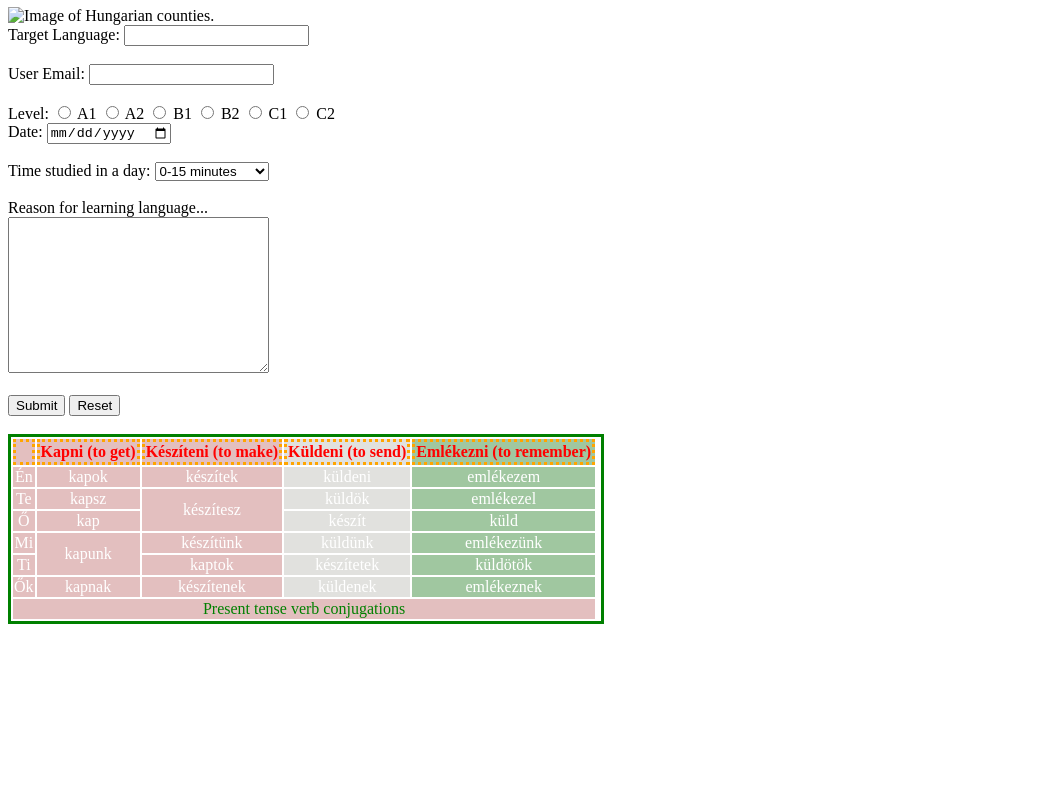
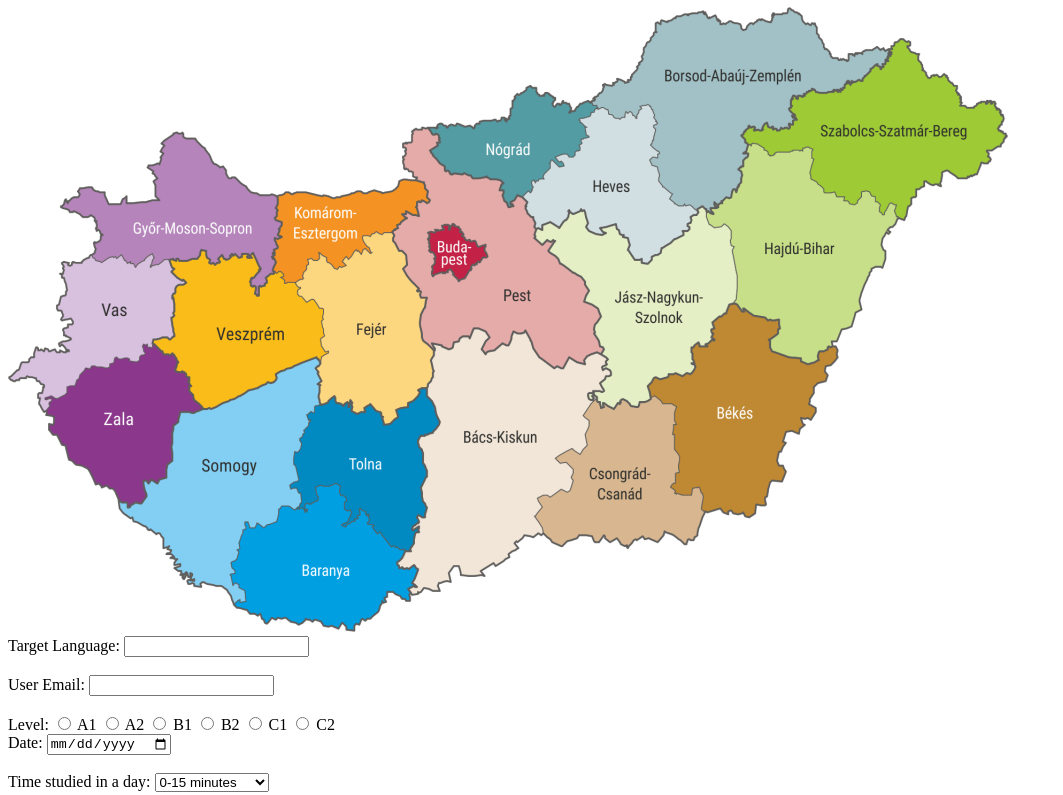
Before and after one commit to wolfywolfywolfy/homework03, a plain HTML site: page index.html in a window 1280 px wide. Shown: the part 73-868 px from the top of the page, without its empty margins (0-1063 px from the left). Before the commit the page ends 800 px from the top, so only its background shows below. Drawn offline with Linux system fonts and the light colour scheme; the site is published under a folder, as on GitHub Pages, so addresses that start at the root find nothing.

Commit message:
updated index.html
image fix potentially

```diff
--- a/index.html
+++ b/index.html
@@ -11,7 +11,7 @@
         <h1>Hungarian</h1>
 
         <!-- Image Map -->
-        <img src="/images/hungarian_counties.png" usemap="#image-map" alt="Image of Hungarian counties.">
+        <img src="images/hungarian_counties.png" usemap="#image-map" alt="Image of Hungarian counties.">
 
         <map name="image-map">
             <area target="_blank" alt="Csongrád-Csanád" title="Csongrád-Csanád" href="https://en.wikipedia.org/wiki/Csongr%C3%A1d-Csan%C3%A1d_County" coords="561,539,572,530,586,533,596,528,602,536,609,533,617,542,634,532,649,535,658,524,678,538,695,507,688,484,673,489,663,480,670,465,671,450,668,444,664,423,666,404,658,398,643,391,631,396,625,402,615,393,606,403,587,392,577,408,583,418,577,429,580,436,571,444,550,449,564,463,565,476,555,486,545,492,527,491,533,505,528,513,536,527,549,540" shape="poly">
```
